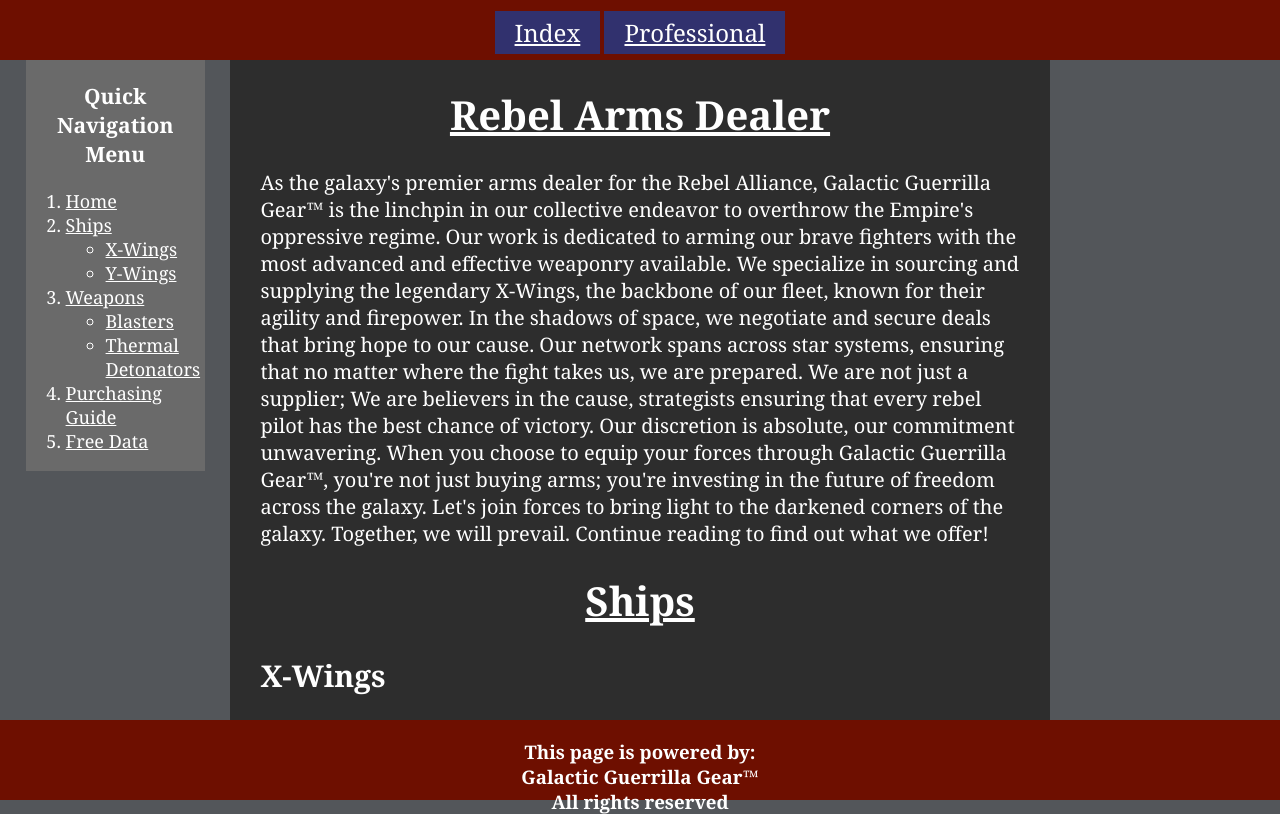
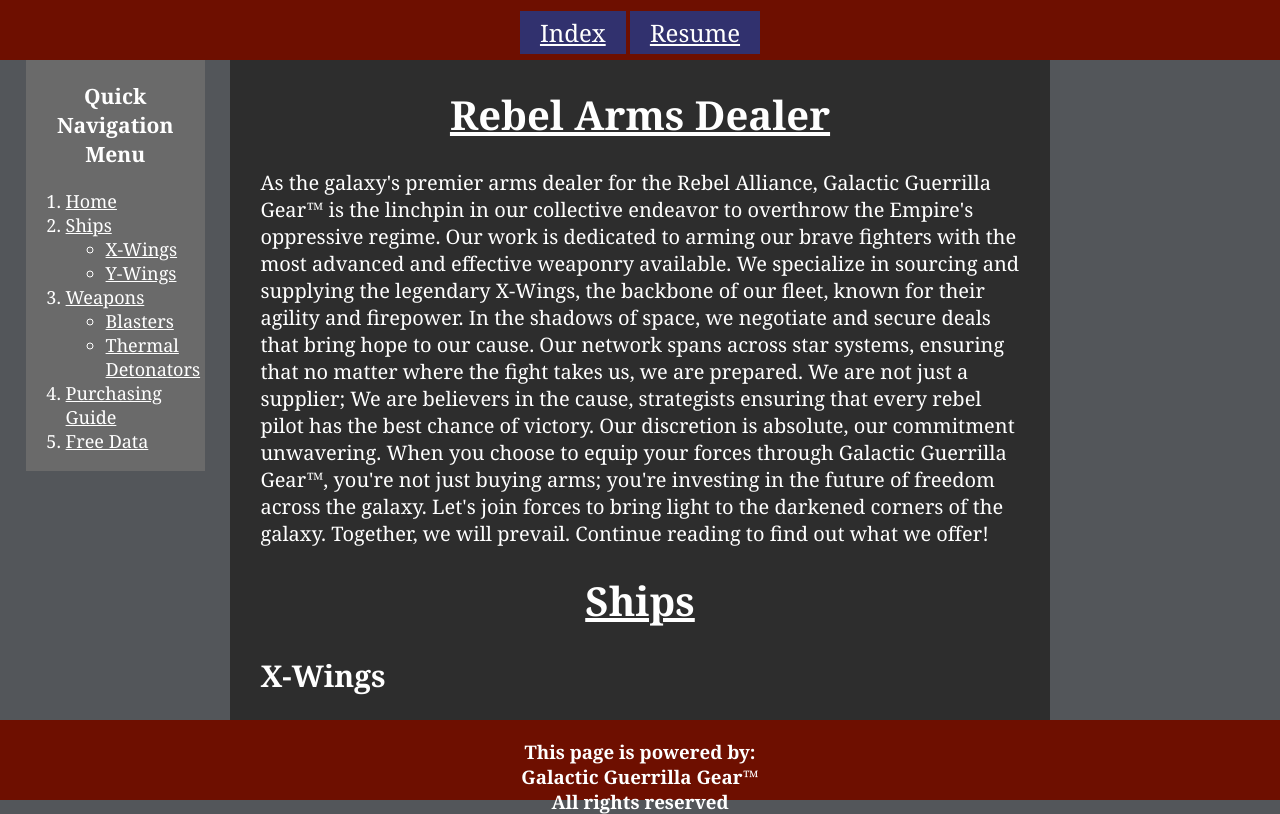
Before and after one commit to bryangurr/bryangurr.github.io, a plain HTML site: page html/scratch.html in a window 1280 px wide. Drawn offline with Linux system fonts and the light colour scheme.

Commit message:
Update scratch.html

```diff
--- a/html/scratch.html
+++ b/html/scratch.html
@@ -13,7 +13,7 @@
     <div class="header">
         <p class="center">
             <a href="../index.html" class="button">Index</a>
-            <a href="resume.html" class="button">Professional</a>
+            <a href="resume.html" class="button">Resume</a>
         </p>
     </div>
 
```
